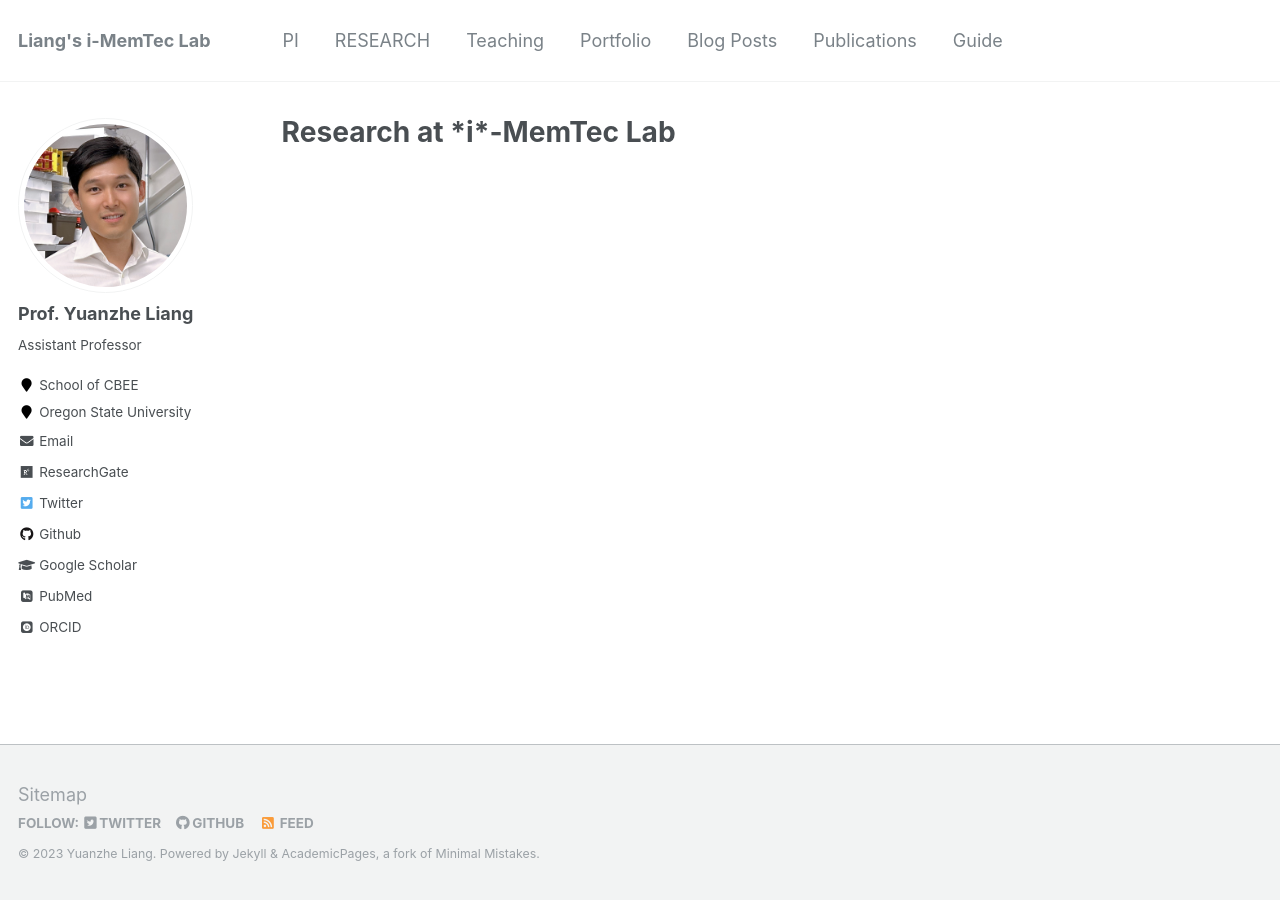
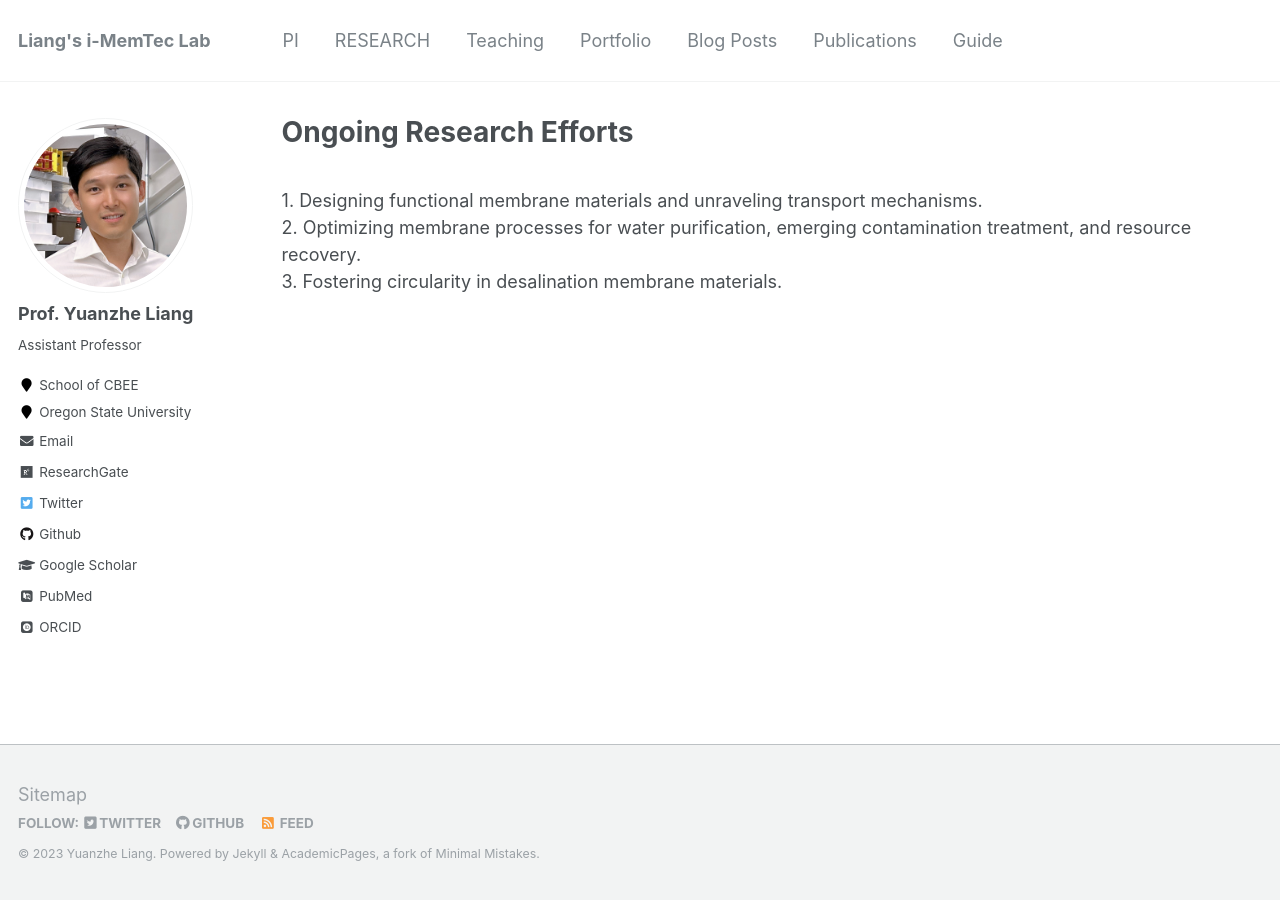
Before and after one commit to yuanzheliang/yuanzheliang.github.io, a Jekyll site: the page built from _pages/talks.html, in a window 1280 px wide. Built offline with Jekyll 4.4.1, drawn with Linux system fonts in a browser that asks for light colours; some web fonts are replaced.

Commit message:
Update talks.html

```diff
--- a/_pages/talks.html
+++ b/_pages/talks.html
@@ -1,6 +1,13 @@
 ---
 layout: archive
-title: "Research at *i*-MemTec Lab"
+title: "Ongoing Research Efforts"
 permalink: /talks/
 author_profile: true
 ---
+
+<br>
+1. Designing functional membrane materials and unraveling transport mechanisms.
+<br>
+2. Optimizing membrane processes for water purification, emerging contamination treatment, and resource recovery.
+<br>
+3. Fostering circularity in desalination membrane materials.
```
